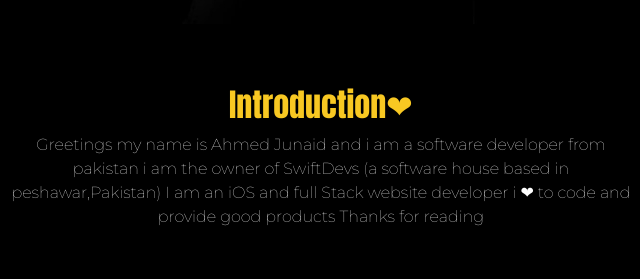
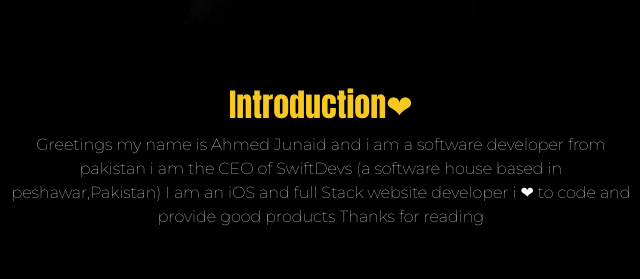
Before and after one commit to SwiftPerson/CV, a plain HTML site: page index.html in a window 1280 px wide. Shown: the part 860-1139 px from the top of the page, 319-959 px from the left. Drawn offline with nearby package versions, Linux system fonts and the light colour scheme.

Commit message:
Update index.html
Changed Text in introduction

```diff
--- a/index.html
+++ b/index.html
@@ -60,7 +60,7 @@
 
     <h1 class="Heading">Introduction<span class="Heart">❤</span></h1>
     <p class="description">Greetings my name is Ahmed Junaid and i am a software developer from pakistan
-      i am the owner of SwiftDevs (a software house based in peshawar,Pakistan)
+      i am the CEO of SwiftDevs (a software house based in peshawar,Pakistan)
 
       I am an iOS and full Stack website developer
       i <span class="Heart">❤</span> to code and provide good products
```
